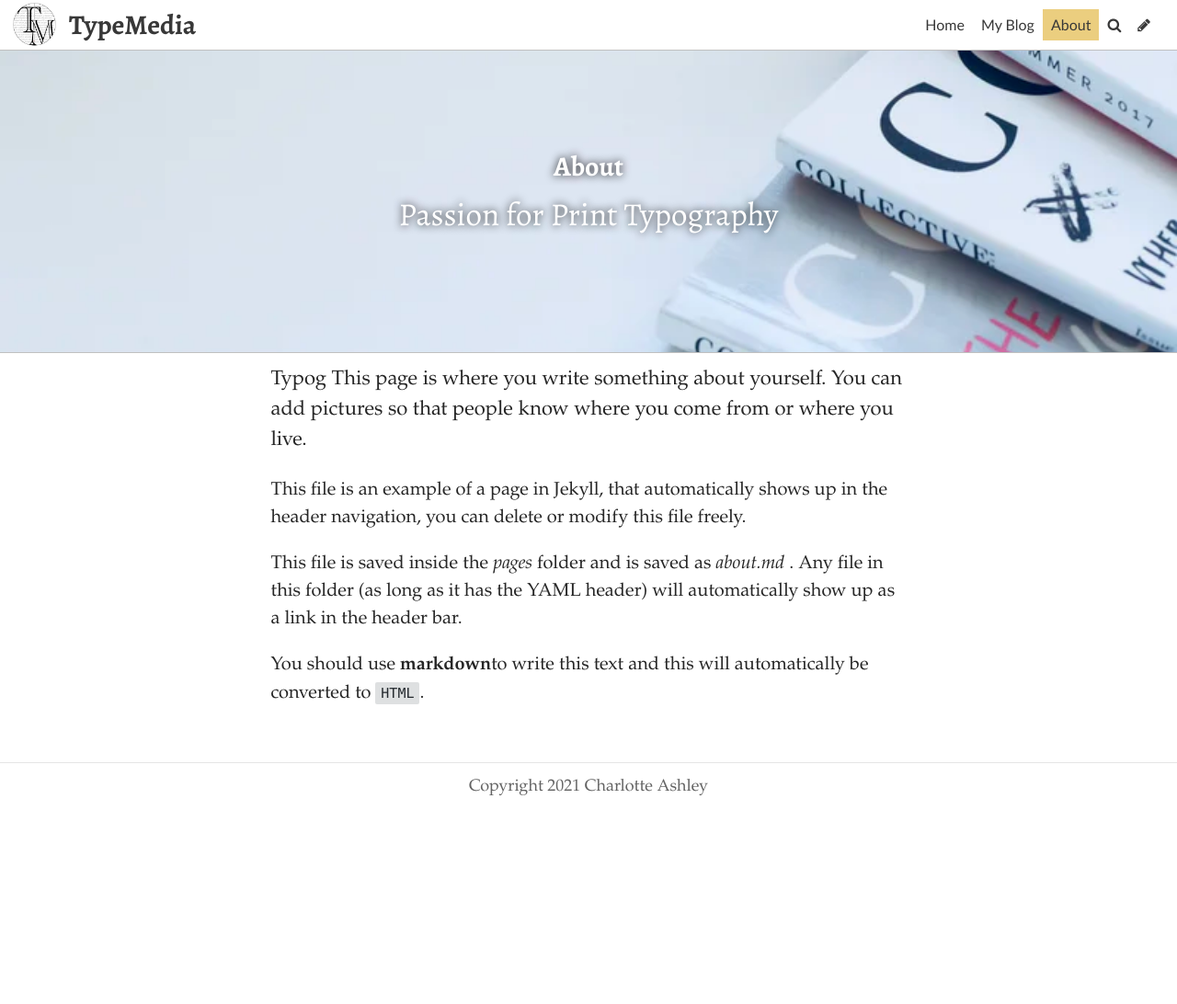
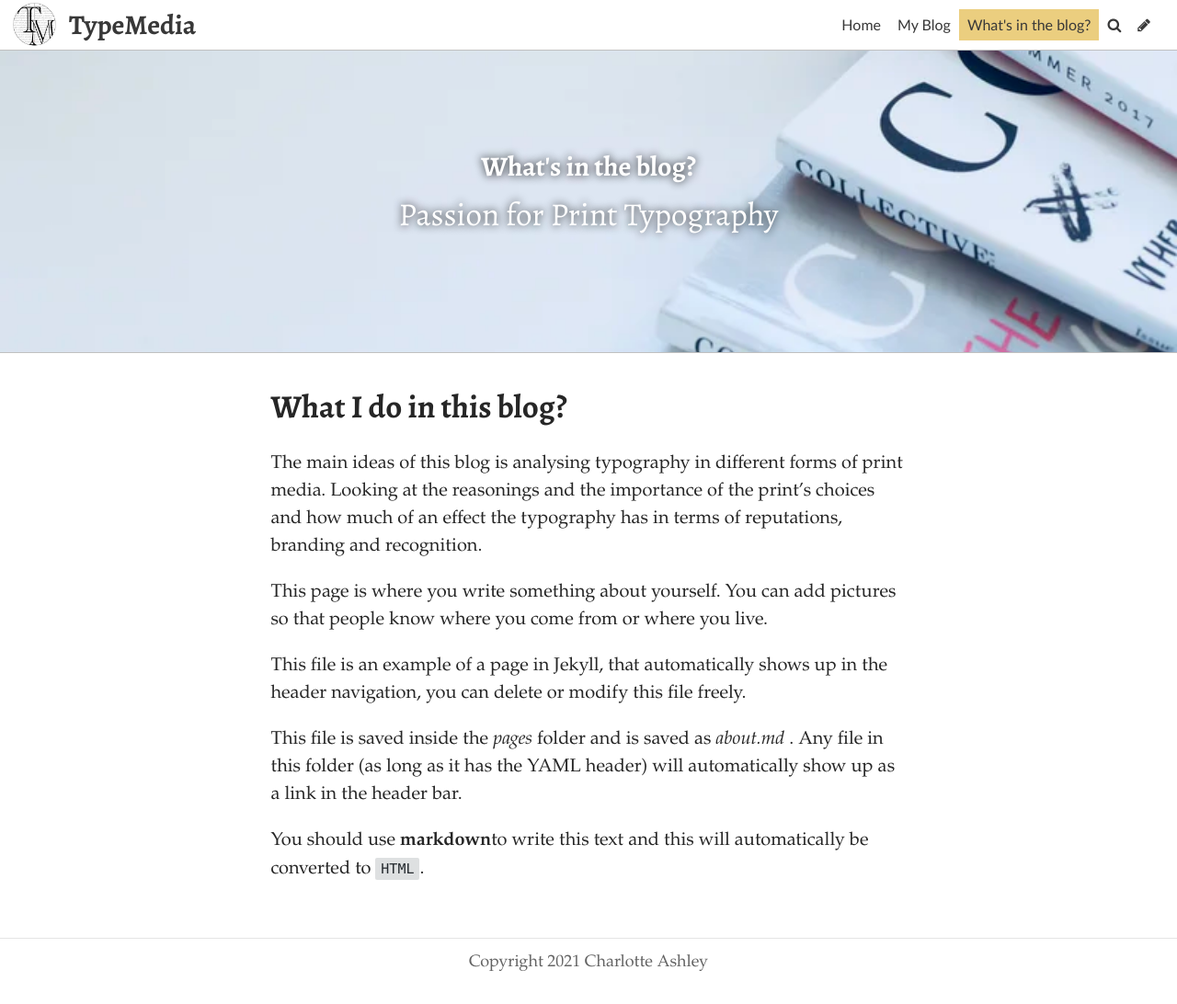
Before and after one commit to charlotteaashley/typo-design-template, a Jekyll site: the page built from pages/about.md, in a window 1280 px wide and 1092 px high. Shown: the whole window at 92% size. Built offline with Jekyll 4.4.1, drawn with Linux system fonts in a browser that asks for light colours; some web fonts are replaced.

Commit message:
Update Page “about”

```diff
--- a/pages/about.md
+++ b/pages/about.md
@@ -1,6 +1,6 @@
 ---
 header_feature_image: /uploads/log.jpg
-title: About
+title: What's in the blog?
 image: ../uploads/photo-1523868157789-c313eb2f1ee9.webp
 subtitle: Passion for Print Typography
 permalink: /about/
@@ -11,11 +11,19 @@ tags: null
 description: null
 show: true
 ---
-Typog
+## What I do in this blog?
+
+The main ideas of this blog is analysing typography in different forms of print media. Looking at the reasonings and the importance of the print's choices and how much of an effect the typography has in terms of reputations, branding and recognition.
+
+
+
+
+
+
 This page is where you write something about yourself. You can add pictures so that people know where you come from or where you live.
 
 This file is an example of a page in Jekyll, that automatically shows up in the header navigation, you can delete or modify this file freely.
 
-This file is saved inside the _pages_ folder and is saved as _about.md_ . Any file in this folder (as long as it has  the YAML header) will automatically show up as a link in the header bar.
+This file is saved inside the *pages* folder and is saved as *about.md* . Any file in this folder (as long as it has  the YAML header) will automatically show up as a link in the header bar.
 
 You should use **markdown**to write this text and this will automatically be converted to `HTML`.
```
